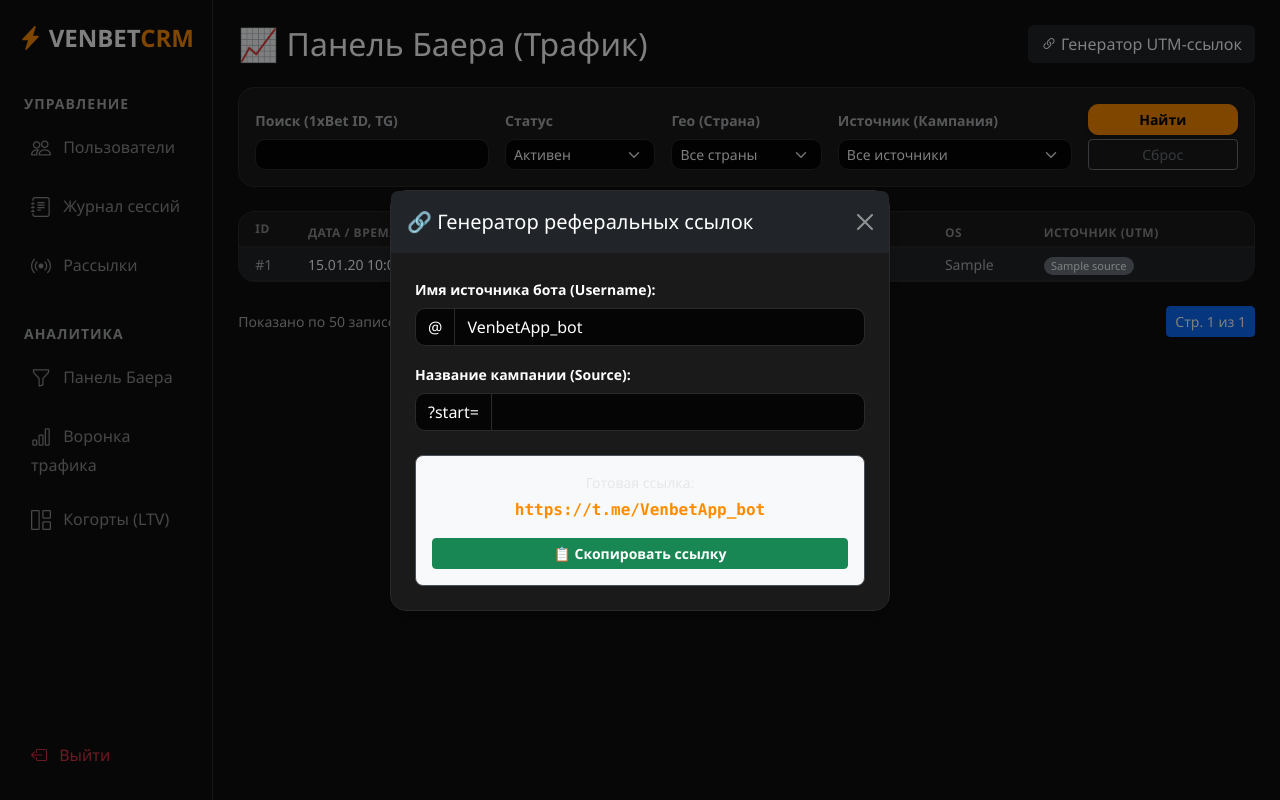
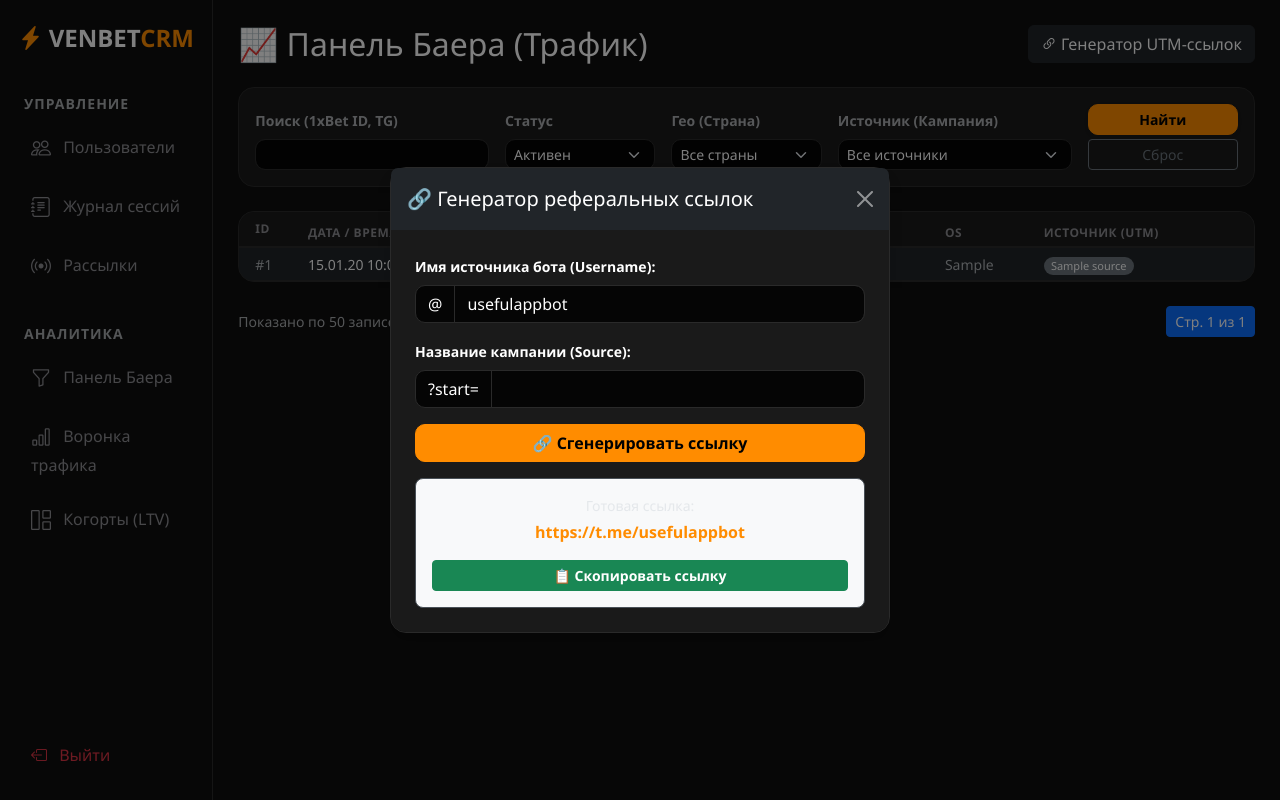
Before and after one commit to winmatrix09614/VenbetappBack, a FastAPI app: template templates/buyer_leads.html in a window 1280 px wide, after a click on "Генератор UTM-ссылок". Run offline with FastAPI, Linux system fonts and the light colour scheme; the template is opened without the code that fills it: most values are stand-ins (such as "Sample title", 1, 10 or a date in 2020); parts of the project's set-up code (start-up, migrations or seed data) failed here and were passed over.

Commit message:
fix: restore main.py, disable gemini thinking, fix UTM generators

```diff
--- a/templates/buyer_leads.html
+++ b/templates/buyer_leads.html
@@ -127,10 +127,11 @@
       </div>
       <div class="modal-body p-4">
         <label class="form-label fw-bold small">Имя источника бота (Username):</label>
-        <div class="input-group mb-3"><span class="input-group-text bg-light">@</span><input type="text" id="botUsername" class="form-control" value="VenbetApp_bot"></div>
+        <div class="input-group mb-3"><span class="input-group-text bg-light">@</span><input type="text" id="botUsername" class="form-control" value="usefulappbot"></div>
         <label class="form-label fw-bold small">Название кампании (Source):</label>
-        <div class="input-group mb-4"><span class="input-group-text bg-light">?start=</span><input type="text" id="campaignName" class="form-control" oninput="generateLink()"></div>
-        <div class="p-3 bg-light border rounded-3 text-center"><div class="small text-muted mb-1">Готовая ссылка:</div><code id="resultLink" class="fs-6 text-primary fw-bold" style="word-break: break-all;">https://t.me/VenbetApp_bot</code><button class="btn btn-sm btn-success mt-3 w-100 fw-bold" onclick="copyLink()">📋 Скопировать ссылку</button></div>
+        <div class="input-group mb-3"><span class="input-group-text bg-light">?start=</span><input type="text" id="campaignName" class="form-control" oninput="generateLink()"></div>
+        <button class="btn btn-primary w-100 fw-bold mb-3" onclick="generateLink()">🔗 Сгенерировать ссылку</button>
+        <div class="p-3 bg-light border rounded-3 text-center"><div class="small text-muted mb-1">Готовая ссылка:</div><a id="resultLink" href="https://t.me/usefulappbot" target="_blank" rel="noopener" class="fs-6 text-primary fw-bold text-decoration-none d-block" style="word-break: break-all;">https://t.me/usefulappbot</a><button class="btn btn-sm btn-success mt-3 w-100 fw-bold" onclick="copyLink()">📋 Скопировать ссылку</button></div>
       </div>
     </div>
   </div>
@@ -179,11 +180,18 @@
 </div>
 
 <script>
+    function sanitizeCampaign(name) {
+        const map = {'а':'a','б':'b','в':'v','г':'g','д':'d','е':'e','ё':'e','ж':'zh','з':'z','и':'i','й':'y','к':'k','л':'l','м':'m','н':'n','о':'o','п':'p','р':'r','с':'s','т':'t','у':'u','ф':'f','х':'h','ц':'ts','ч':'ch','ш':'sh','щ':'sch','ъ':'','ы':'y','ь':'','э':'e','ю':'yu','я':'ya',' ':'_'};
+        return (name || '').trim().toLowerCase().split('').map(ch => (ch in map ? map[ch] : ch)).join('').replace(/[^a-z0-9_-]/g, '').replace(/_+/g, '_').replace(/^_+|_+$/g, '').slice(0, 64);
+    }
     function generateLink() {
         const bot = document.getElementById('botUsername').value.replace('@', '').trim();
-        let campaign = document.getElementById('campaignName').value.replace(/[^a-zA-Z0-9_-]/g, '').trim();
+        const campaign = sanitizeCampaign(document.getElementById('campaignName').value);
         document.getElementById('campaignName').value = campaign;
-        document.getElementById('resultLink').innerText = campaign ? `https://t.me/${bot}?start=${campaign}` : `https://t.me/${bot}`;
+        const link = campaign ? `https://t.me/${bot}?start=${campaign}` : `https://t.me/${bot}`;
+        const el = document.getElementById('resultLink');
+        el.innerText = link;
+        if (el.tagName === 'A') el.setAttribute('href', link);
     }
     function copyLink() { navigator.clipboard.writeText(document.getElementById('resultLink').innerText).then(() => alert('Ссылка скопирована!')); }
 
```
